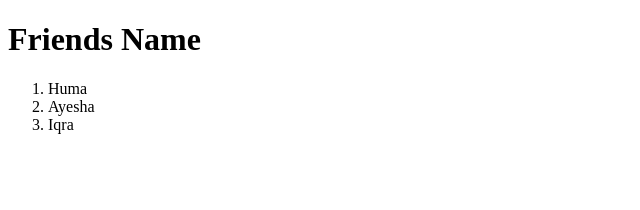
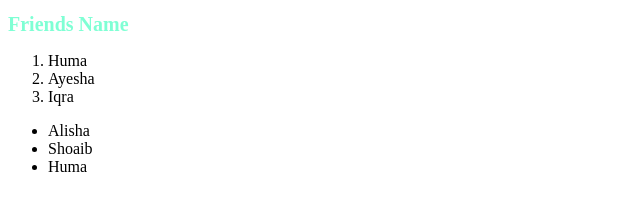
Before and after one commit to Alishaaa007/Remote-to-local, a plain HTML site: page home.html in a window 1280 px wide. Shown: the whole page, without its empty margins (0-640 px from the left). Drawn offline with Linux system fonts and the light colour scheme.

Commit message:
added a new ul list

```diff
--- a/home.html
+++ b/home.html
@@ -4,6 +4,7 @@
     <meta charset="UTF-8">
     <meta name="viewport" content="width=, initial-scale=1.0">
     <title>Document</title>
+    <link rel="stylesheet" href="./style.css">
 </head>
 <body>
     <h1>Friends Name</h1>
@@ -12,5 +13,10 @@
         <li>Ayesha</li>
         <li>Iqra</li>
     </ol>
+    <ul>
+        <li>Alisha</li>
+        <li>Shoaib</li>
+        <li>Huma</li>
+    </ul>
 </body>
 </html>
```
